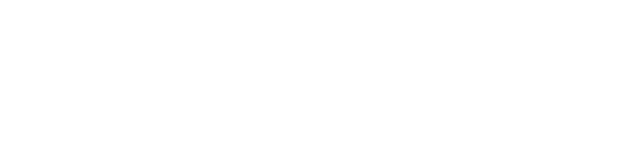
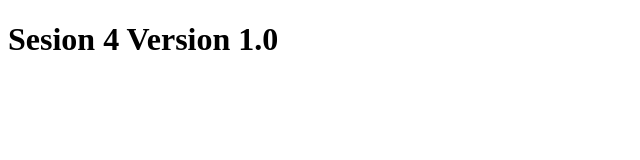
Before and after one commit to LucianoUninorte/Sesion4, a plain HTML site: page index.html in a window 1280 px wide. Shown: the whole page, without its empty margins (0-640 px from the left). Drawn offline with Linux system fonts and the light colour scheme.

Commit message:
Agregamos Version 1.0

```diff
--- a/index.html
+++ b/index.html
@@ -7,6 +7,6 @@
     <title>Document</title>
 </head>
 <body>
-
+    <h1>Sesion 4 Version 1.0</h1>
 </body>
 </html>
```
